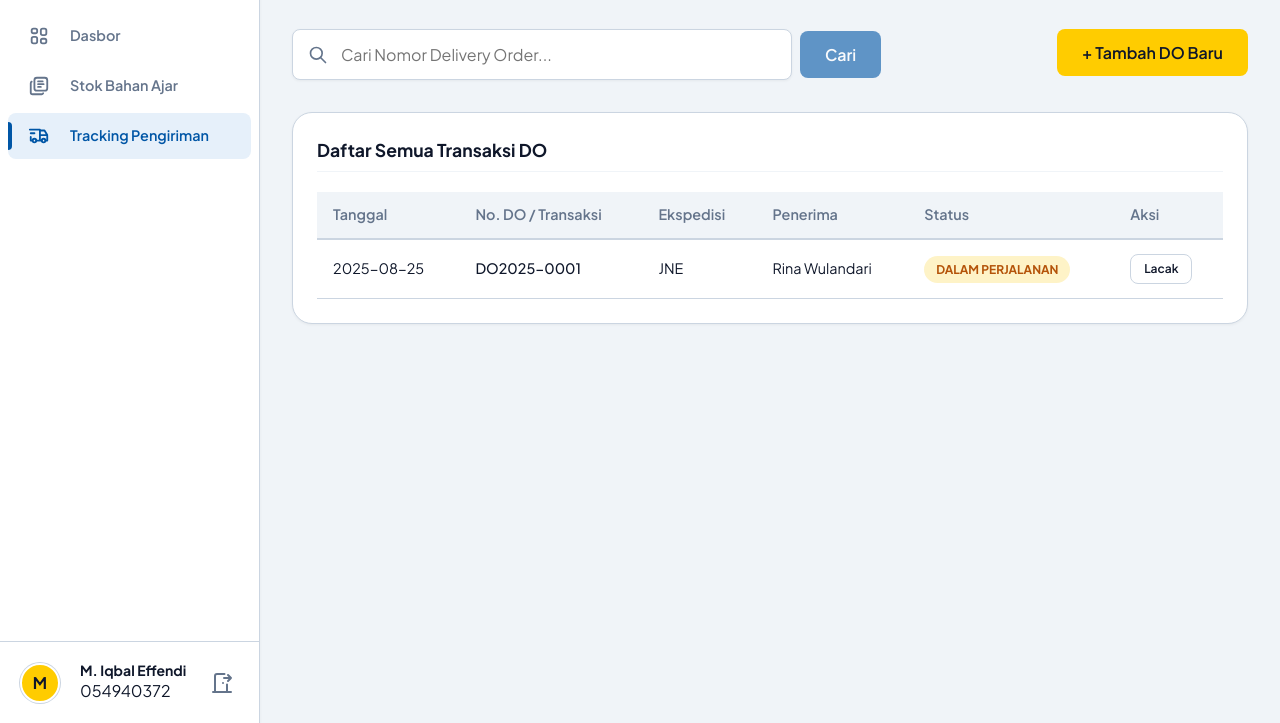
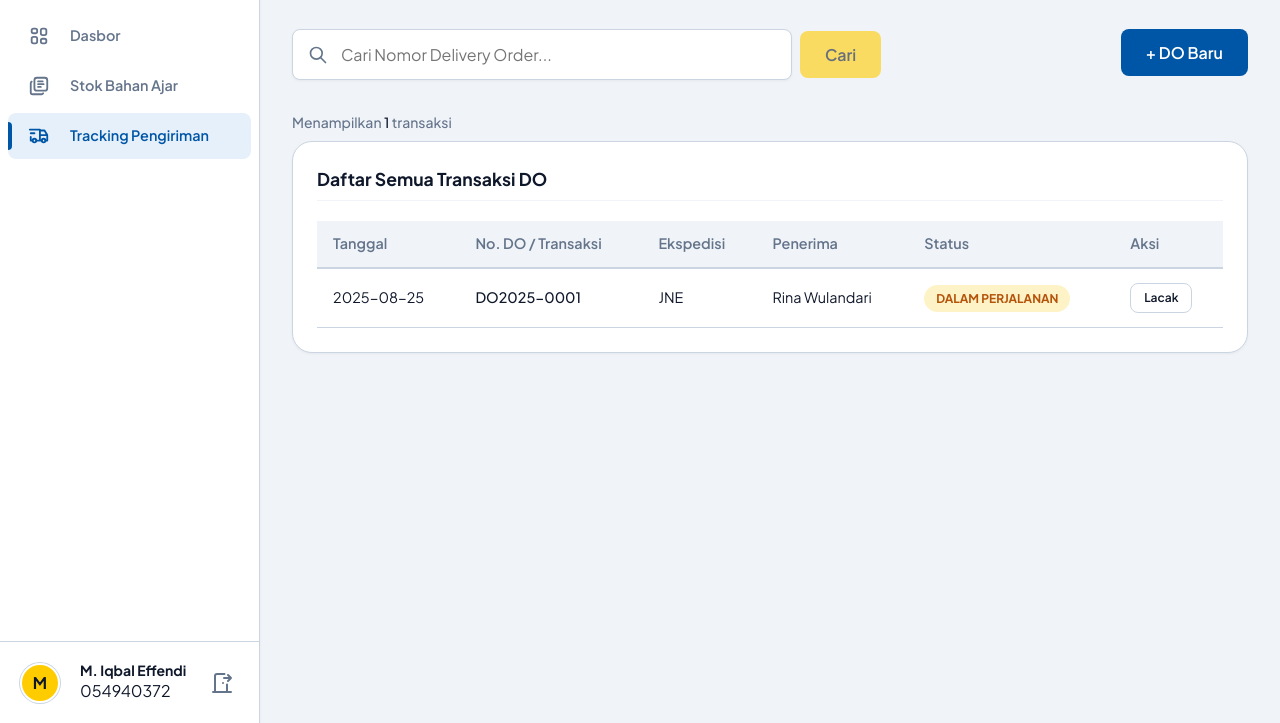
Before and after one commit to iqbaleff214/STIK4111-PEMROGRAMAN-BERBASIS-WEB, a plain HTML site: page tugas2/tracking.html in a window 1280 px wide. Shown: the part 77-800 px from the top of the page. Drawn offline with nearby package versions, Linux system fonts and the light colour scheme.

Commit message:
feat: tracking page add label to show how many trackings available

```diff
--- a/tugas2/tracking.html
+++ b/tugas2/tracking.html
@@ -61,12 +61,12 @@
                         <div class="flex items-center gap-sm">
                             <div class="search-box">
                                 <svg xmlns="http://www.w3.org/2000/svg" width="24" height="24" viewBox="0 0 24 24" fill="none" stroke="currentColor" stroke-width="2" stroke-linecap="round" stroke-linejoin="round" class="icon icon-tabler icons-tabler-outline icon-tabler-search search-icon"><path stroke="none" d="M0 0h24v24H0z" fill="none" /><path d="M3 10a7 7 0 1 0 14 0a7 7 0 1 0 -14 0" /><path d="M21 21l-6 -6" /></svg>
-                                <input type="text" v-model="searchQuery" @keyup.enter="searchDO" class="search-input" placeholder="Cari Nomor Delivery Order...">
+                                <input type="search" v-model="searchQuery" @search="searchDO" class="search-input" placeholder="Cari Nomor Delivery Order...">
                             </div>
-                            <button @click="searchDO" class="btn btn-primary" :disabled="!searchQuery">Cari</button>
+                            <button @click="searchDO" class="btn btn-accent" :disabled="!searchQuery">Cari</button>
                         </div>
                     </div>
-                    <button @click="openModal" class="btn btn-accent">+ Tambah DO Baru</button>
+                    <button @click="openModal" class="btn btn-primary">+ DO Baru</button>
                 </div>
 
                 <div v-if="searchResult" class="result-card active">
@@ -110,7 +110,9 @@
                     Nomor Delivery Order "{{ searchQuery }}" tidak ditemukan.
                 </div>
 
-                <div v-else class="card mt-md">
+                <template v-else>
+                    <div class="mb-sm text-sm text-muted font-medium">Menampilkan <span class="text-dark">{{ Object.keys(tracking).length }}</span> transaksi</div>
+                    <div class="card">
                         <div class="card-header">
                             <h2 class="card-title">Daftar Semua Transaksi DO</h2>
                         </div>
@@ -150,6 +152,7 @@
                             </table>
                         </div>
                     </div>
+                </template>
 
             </main>
         </div>
```
Lines whose indentation alone changed are shown as unchanged.
